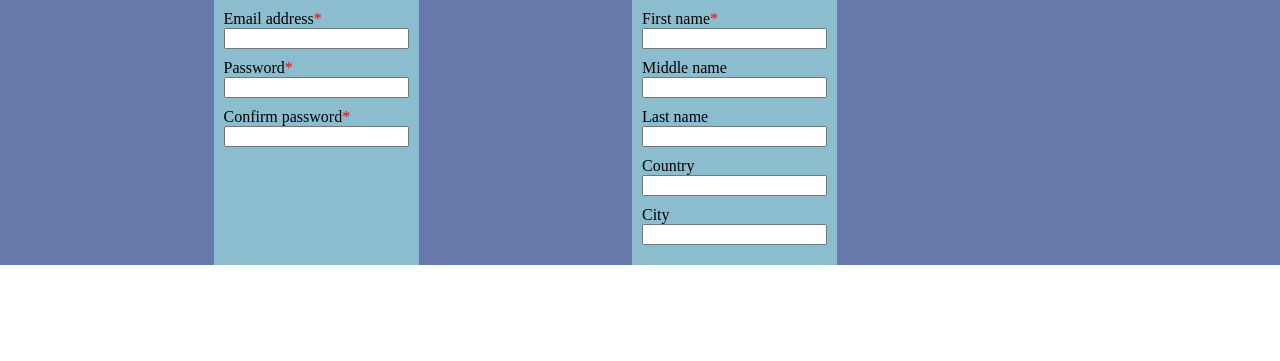
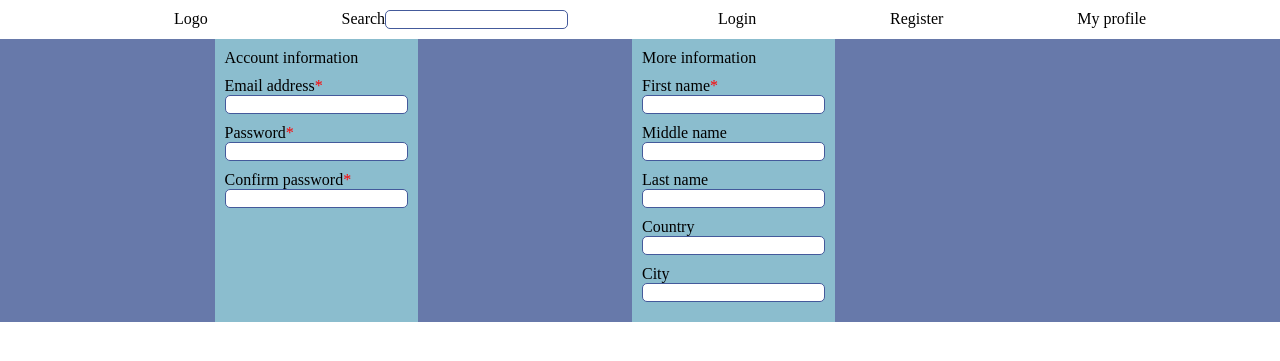
Before and after one commit to radu781/FriendHub-backend, a Flask app: page /register in a window 1280 px wide. Shown: the top 361 px of the page. Run offline with Flask 2, Linux system fonts and the light colour scheme; parts of the project's set-up code (start-up, migrations or seed data) failed here and were passed over.

Commit message:
Reorganized css, added minimal header

```diff
--- a/friendhub/src/main.py
+++ b/friendhub/src/main.py
@@ -1,4 +1,4 @@
-from flask import Flask, request
+from flask import Flask
 from flask_babel import Babel
 
 from controllers.deploy import deploy_blueprint
--- /dev/null
+++ b/friendhub/static/styles/base.css
@@ -0,0 +1,34 @@
+* {
+    margin: 0;
+}
+
+.header-nav>ul {
+    display: flex;
+    flex-direction: row;
+    justify-content: space-evenly;
+    list-style: none;
+}
+
+.header-nav {
+    padding: 10px 0px;
+}
+
+input[type="text"],
+input[type="password"] {
+    border-radius: 5px;
+    border: 1px solid #445a9b;
+}
+
+a,
+a * {
+    text-decoration: none;
+    color: black;
+    transition: color 250ms;
+}
+
+a:hover,
+a *:hover {
+    cursor: pointer;
+    color: #445a9b;
+    transition: color 250ms;
+}
--- a/friendhub/static/styles/index.css
+++ b/friendhub/static/styles/index.css
@@ -1,12 +1,3 @@
-* {
-    margin: 0;
-}
-
-a {
-    text-decoration: none;
-    color: black;
-}
-
 .upload-form {
     margin-top: 20px;
     background-color: rgb(139, 189, 206);
@@ -137,7 +128,12 @@ label>img {
     display: flex;
     flex-direction: row;
     align-items: center;
-    margin-right: 5px;
+    color: black;
+    transition: 250ms;
+}
+
+.post-user-profile>p {
+    margin: 0px 10px;
 }
 
 .main {
--- a/friendhub/static/styles/register.css
+++ b/friendhub/static/styles/register.css
@@ -1,6 +1,10 @@
 form {
     display: flex;
     justify-content: space-evenly;
+}
+
+form>div>p {
+    margin-bottom: 10px;
 }
 
 .account-details {
--- a/friendhub/templates/base.html
+++ b/friendhub/templates/base.html
@@ -6,13 +6,30 @@
     <meta http-equiv="X-UA-Compatible" content="IE=edge" />
     <meta name="keywords" content="Social media" />
     <meta name="author" content="Radu-Alexandru Popa" />
-    <meta name="description" content="Simple social media web application">
-    <meta name="viewport" content="width=device-width, initial-scale=1.0" /> {% block extra_head %} {% endblock %}
+    <meta name="description" content="Simple social media web application" />
+    <meta name="viewport" content="width=device-width, initial-scale=1.0" />
+    <link rel="stylesheet" href="{{ url_for('static', filename='styles/base.css') }}" /> {% block extra_head %} {% endblock %}
     <title>{% block title %}{% endblock %}</title>
 </head>
 
 <body>
-    <header></header>
+    <header>
+        <nav class="header-nav">
+            <ul>
+                <li><a href="/">{{ _("Logo") }}</a></li>
+                <li>
+                    <form action="/search" method="POST">
+                        <label for="query">{{ _("Search") }}</label>
+                        <input type="text" name="query" id="query" />
+                        <button type="submit" style="visibility: hidden"></button>
+                    </form>
+                </li>
+                <li><a href="/login">{{ _("Login") }}</a></li>
+                <li><a href="/register">{{ _("Register") }}</a></li>
+                <li><a href="/profile/">{{ _("My profile") }}</a></li>
+            </ul>
+        </nav>
+    </header>
     {% block body %} {% endblock %}
     <footer></footer>
 </body>
--- a/friendhub/templates/login.html
+++ b/friendhub/templates/login.html
@@ -1,4 +1,4 @@
-{% extends "base.html" %} {% block title %} Login{% endblock %} {% block body %}
+{% extends "base.html" %} {% block title %} Login {% endblock %} {% block body %}
 <form action="/api/login" method="post">
     <label for="email">{{ _("Email address") }}</label>
     <input type="text" name="email" id="email" required />
--- a/friendhub/templates/register.html
+++ b/friendhub/templates/register.html
@@ -6,6 +6,7 @@
     <div class="middle">
         <form action="/api/register" method="post">
             <div class="account-details">
+                <p>{{ _("Account information") }}</p>
                 <label for="email" class="mandatory-field">{{ _("Email address") }}</label>
                 <input type="text" name="email" id="email" required />
                 <label for="password" class="mandatory-field">{{ _("Password") }}</label>
@@ -14,6 +15,7 @@
                 <input type="password" name="password-confirm" id="password-confirm" required />
             </div>
             <div class="more-details">
+                <p>{{ _("More information") }}</p>
                 <label for="first-name" class="mandatory-field">{{ _("First name") }}</label>
                 <input type="text" name="first-name" id="first-name" required />
                 <label for="middle-name">{{ _("Middle name") }}</label>
```
